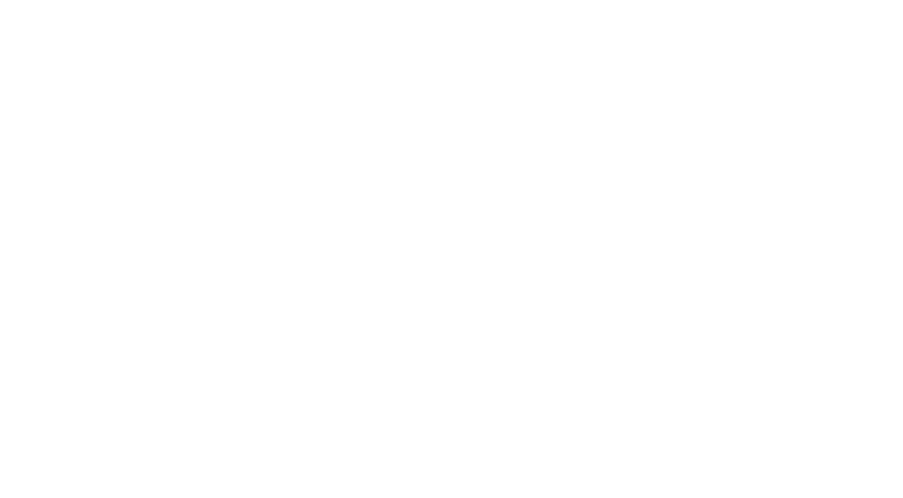
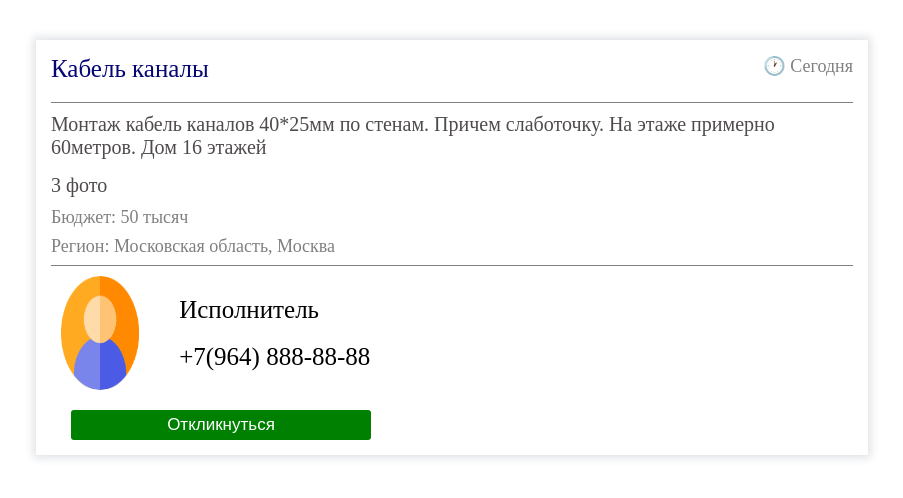
Before and after one commit to said-mohmad/aggregator-front, a React (Create React App) app: page / in a window 1280 px wide. Shown: the top 498 px of the page, without its empty margins (188-1091 px from the left). Built offline with nearby package versions, Linux system fonts and the light colour scheme.

Commit message:
Carts from Yasin

```diff
--- a/src/components/App.jsx
+++ b/src/components/App.jsx
@@ -1,7 +1,10 @@
 import style from "./App.module.css";
+import Cart from "./Cart/Cart";
 
 function App() {
-  return <div className={style.app}></div>;
+  return <div className={style.app}>
+    <Cart/>
+  </div>;
 }
 
 export default App;
--- /dev/null
+++ b/src/components/Cart/Cart.jsx
@@ -0,0 +1,74 @@
+import React, { useState } from "react";
+import style from "./cart.module.css";
+import img from "./mam.png";
+
+const Cart = () => {
+  const [text, setText] = useState(false);
+  const [number, setNumber] = useState("")
+  const [name, setName] = useState("")
+
+  const hundleClick = () => {
+      setText(!text)
+  };
+
+  const hundleNumber = (e) => {
+    setNumber(e.target.value)
+  };
+
+  const hundleName = (e) => {
+      setName(e.target.value)
+  }
+
+  return (
+    <div className={style.cart}>
+      <div className={style.name}>
+        <p>Кабель каналы</p>
+        <p className={style.time}>🕐 Сегодня</p>
+      </div>
+      <div className={style.discription}>
+        <div className={style.spisane}>
+          <span>
+            Монтаж кабель каналов 40*25мм по стенам. Причем слаботочку. На этаже
+            примерно 60метров. Дом 16 этажей
+          </span>
+          <div className={style.imgs}>3 фото</div>
+        </div>
+        <div className={style.money}>
+          <p>Бюджет: 50 тысяч</p>
+          <p>Регион: Московская область, Москва</p>
+        </div>
+      </div>
+      <div className={style.executor}>
+        <div className={style.info}>
+          <img src={img} alt="" />
+          <div className={style.number_phone}>
+            <p>Исполнитель</p>
+            <p>+7(964) 888-88-88</p>
+          </div>
+        </div>
+        {!text ? (
+        <div>
+          <button onClick={() => hundleClick()}>Откликнуться</button>
+          </div>
+        ) : (
+            <div>
+          <button onClick={() => hundleClick()}>Откликнуться</button>
+          <div className={style.name_adds}>
+              <div className={style.add_name}>Введите имя</div>
+              <div>
+              <input type="text" placeholder="Введите имя.." value={name} onChange={hundleName}/>
+              </div>
+              <div className={style.add_name}>Введите номер телефона</div>
+              <div>
+              <input type="text" placeholder="Введите номер.." value={number} onChange={hundleNumber} />
+              </div>
+              <button className={style.send_but}>Отправить</button>
+          </div>
+        </div>
+        )}
+      </div>
+    </div>
+  );
+};
+
+export default Cart;
--- /dev/null
+++ b/src/components/Cart/cart.module.css
@@ -0,0 +1,114 @@
+*{
+    box-sizing: border-box;
+}
+
+.cart{
+width: 65%;
+padding: 15px;
+margin: auto;
+font-size: 25px;
+/* border: 1px solid rgb(202, 200, 200); */
+margin-top: 40px;
+box-shadow: 0px 0px 8px 3px rgba(34, 60, 80, 0.14);
+}
+
+.name{
+    display: flex;
+    justify-content: space-between;
+    border-bottom: 1px solid gray;
+    color: rgb(6, 6, 116);
+}
+
+.discription{
+    margin-top: 10px;
+    border-bottom: 1px solid gray;
+    color: rgb(80, 75, 75);
+}
+
+.time{
+    font-size: 18px;
+    color: gray;
+}
+
+.executor{
+
+}
+
+.info{
+    display: flex;
+    margin: 10px;
+}
+
+img{
+    width: 10%;
+    border-radius: 50px
+}
+
+.number_phone{
+    margin-left: 40px;
+    margin-top: 20px;
+}
+
+.discription p{
+    margin-bottom: 3px;
+    font-size: 18px;
+    margin-bottom: 8px;
+}
+
+p{
+    margin-bottom: 19px;
+}
+
+button{
+    width: 300px;
+    height: 30px;
+    font-size: 17px;
+    margin-left: 20px;
+    margin-top: 10px;
+    background-color: green;
+    color: white;
+    border-radius: 3px;
+    border: none;
+    cursor: pointer;
+}
+
+button:hover{
+    background-color: rgb(81, 156, 81);
+}
+
+.money{
+    color: gray;
+    margin-top: 10px;
+}
+
+.spisane{
+    font-size: 20px;
+}
+
+.imgs{
+    margin-top: 15px;
+}
+.name_adds{
+    margin-top: 30px;
+    width: 400px;
+}
+.add_name{
+    font-size: 20px;
+    border-bottom: 1px solid gray;
+    margin-top: 10px;
+}
+input{
+    width: 400px;
+    height: 30px;
+    border-radius: 5px;
+    outline: none;
+    margin-top: 8px;
+}
+
+.send_but{
+    background-color: brown;
+    margin-left: 47px;
+}
+.send_but:hover{
+    background-color: red;
+}
```
Also changed, not shown: src/components/redux/features/carts.js (added, +51 -0 lines), src/components/Cart/mam.png (added).
